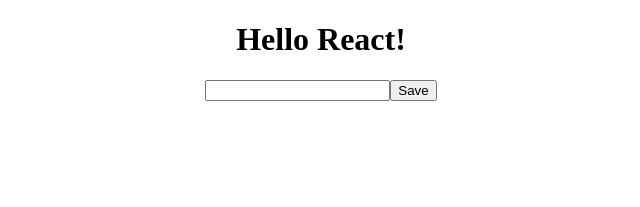
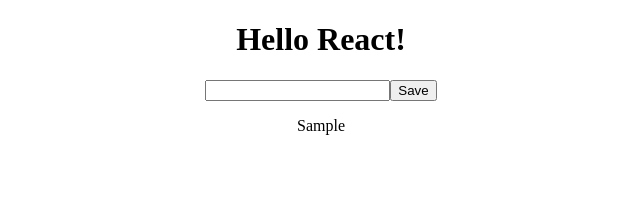
Before and after one commit to iamPavan17/react-redux-setup, a React (Create React App) app: page / in a window 1280 px wide. Both pictures are taken after typing "Sample" into the empty fields and a click on the button "Save". Shown: the top 207 px of the page, without its empty margins (319-959 px from the left). Built offline with nearby package versions, Linux system fonts and the light colour scheme.

Commit message:
✨ list todo component

```diff
--- a/src/App.js
+++ b/src/App.js
@@ -1,11 +1,13 @@
 import "./App.css";
 import AddTodo from "./components/AddTodo";
+import ListTodo from "./components/ListTodo";
 
 function App() {
   return (
     <div className="App">
       <h1>Hello React!</h1>
       <AddTodo />
+      <ListTodo />
     </div>
   );
 }
--- /dev/null
+++ b/src/components/ListTodo.js
@@ -0,0 +1,13 @@
+import { useSelector } from "react-redux";
+
+export default function ListTodo() {
+  const todos = useSelector((state) => state);
+
+  return (
+    <div>
+      {todos.map((todo) => (
+        <p key={todo.id}>{todo.value}</p>
+      ))}
+    </div>
+  );
+}
```
